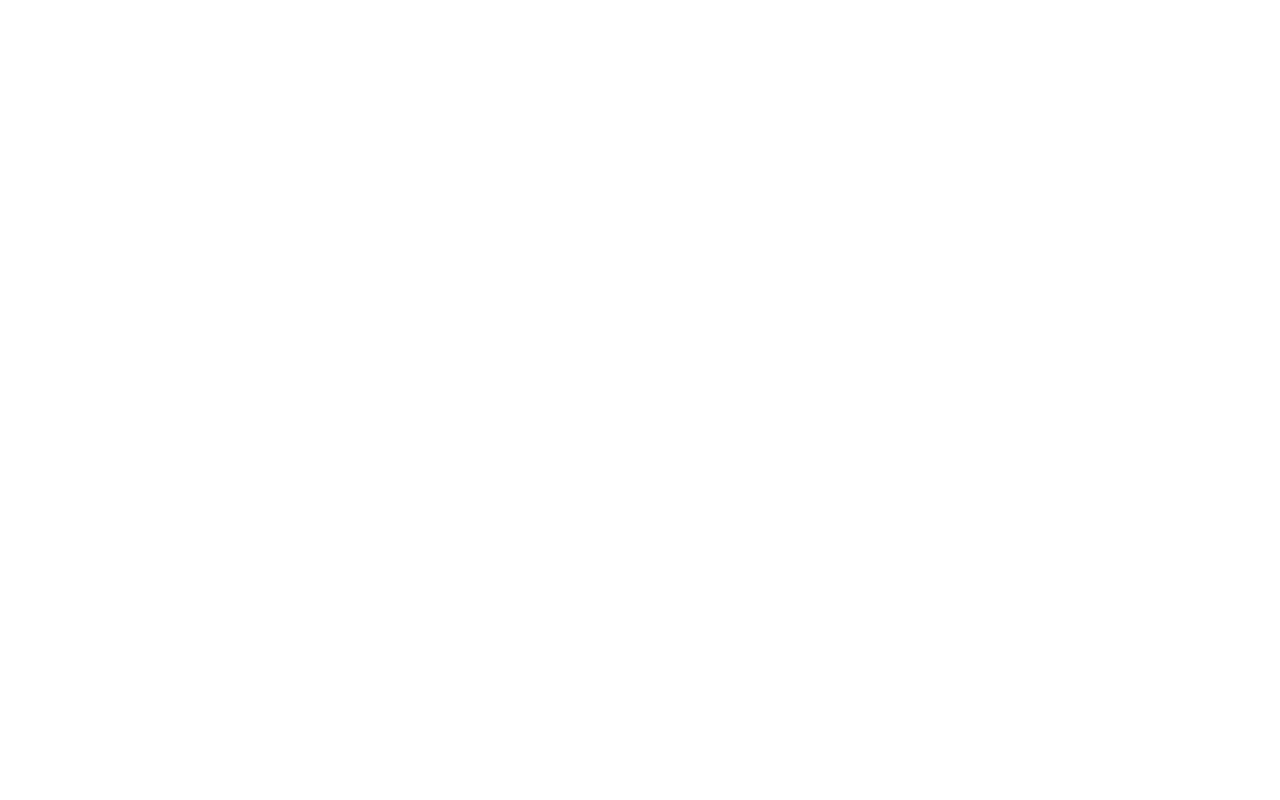
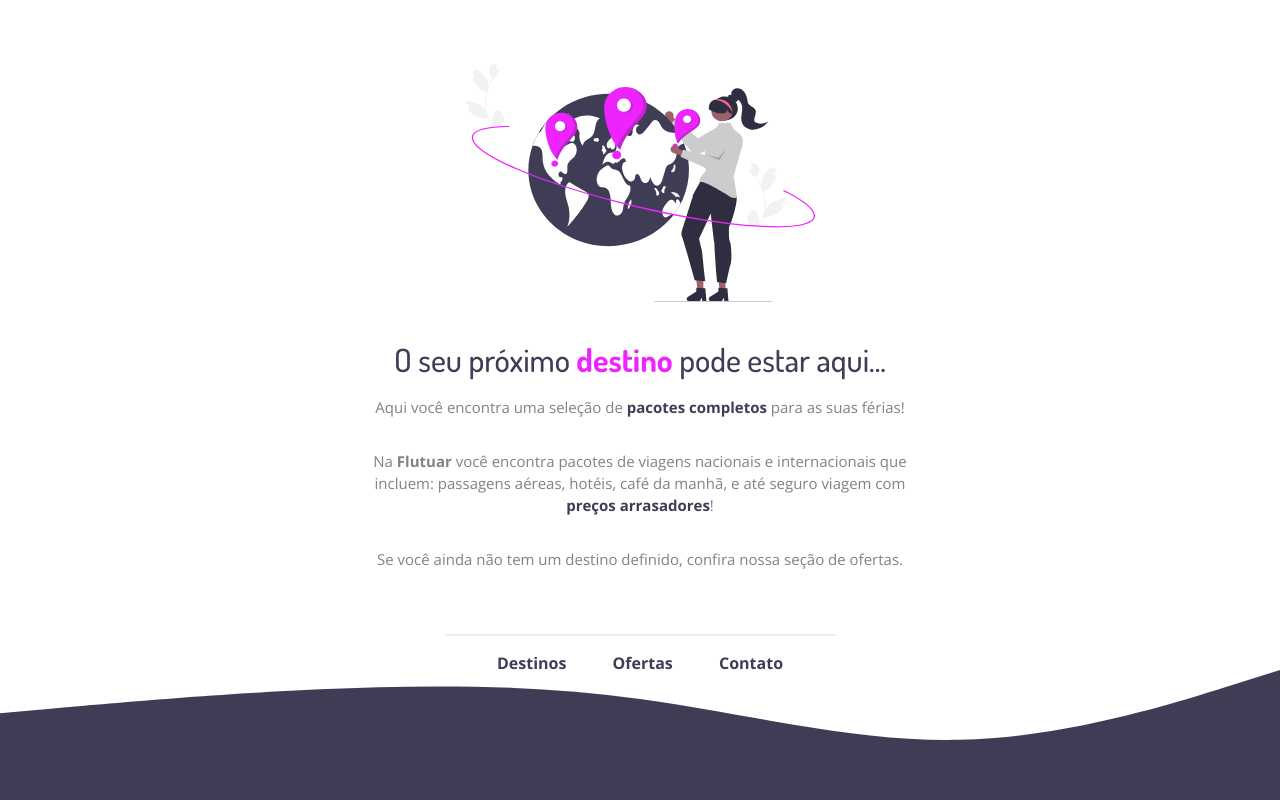
Before and after one commit to douglas-fabiano1/rs-explorer-recriando-layout, a plain HTML site: page index.html in a window 1280 px wide. Drawn offline with nearby package versions, Linux system fonts and the light colour scheme.

Commit message:
html estruturado com tags semânticas, fontes customizadas, favicon, css

```diff
--- a/index.html
+++ b/index.html
@@ -1,11 +1,48 @@
 <!DOCTYPE html>
 <html lang="pt-br">
   <head>
+    <link rel="preconnect" href="https://fonts.googleapis.com" />
+    <link rel="preconnect" href="https://fonts.gstatic.com" crossorigin />
     <meta charset="UTF-8" />
     <meta name="viewport" content="width=device-width, initial-scale=1.0" />
     <link rel="shortcut icon" href="images/favicon.svg" type="image" />
     <title>Flutuar.com</title>
     <link rel="stylesheet" href="style.css" />
+    <link
+      href="https://fonts.googleapis.com/css2?family=Dosis:wght@500;700&family=Open+Sans:wght@400;700&display=swap"
+      rel="stylesheet"
+    />
   </head>
-  <body></body>
+  <body>
+    <main>
+      <img
+        src="/images/image1.svg"
+        alt="Desenho de um globo e uma mulher ao lado escolhendo destinos de viagens"
+      />
+      <h1>O seu próximo <span>destino</span> pode estar aqui...</h1>
+      <p>
+        Aqui você encontra uma seleção de <span>pacotes completos</span> para as
+        suas férias!
+      </p>
+      <p>
+        Na <strong>Flutuar</strong> você encontra pacotes de viagens nacionais e
+        internacionais que incluem: passagens aéreas, hotéis, café da manhã, e
+        até seguro viagem com <span>preços arrasadores</span>!
+      </p>
+      <p>
+        Se você ainda não tem um destino definido, confira nossa seção de
+        ofertas.
+      </p>
+    </main>
+    <footer>
+      <div class="line"></div>
+      <a href="http://127.0.0.1:5500/destinos" target="_blank">Destinos</a>
+      <a href="http://127.0.0.1:5500/ofertas" target="_blank">Ofertas</a>
+      <a href="mailto:douglasfabiano23@gmail.com" target="_blank">Contato</a>
+      <img
+        src="/images/wave.svg"
+        alt="Imagem simulando uma onda no canto inferior da tela"
+      />
+    </footer>
+  </body>
 </html>
--- a/style.css
+++ b/style.css
@@ -3,3 +3,84 @@
   padding: 0;
   box-sizing: border-box;
 }
+
+body {
+  text-align: center;
+  font-family: "Open Sans", sans-serif;
+  background: #fff;
+}
+
+h1 {
+  font-family: "Dosis", sans-serif;
+  font-weight: 500;
+  color: #3f3d56;
+  font-size: 32px;
+
+  width: 494px;
+  margin: 0 auto;
+}
+
+main {
+  width: 626px;
+  margin: 64px auto;
+}
+
+main img {
+  margin-bottom: 32px;
+}
+
+main h1 {
+  margin-bottom: 16px;
+}
+
+main h1 span {
+  color: #ee24ff;
+  font-weight: 700;
+}
+
+main p {
+  color: #828282;
+  text-align: center;
+  font-size: 15px;
+  font-weight: 400;
+  line-height: 22px;
+  width: 540px;
+  margin: 0 auto;
+}
+
+main p span,
+a {
+  color: #3f3d56;
+  font-weight: 700;
+}
+
+main p + p {
+  margin-top: 32px;
+}
+
+footer a {
+  text-decoration: none;
+}
+
+footer a:hover {
+  color: #ee24ff;
+}
+
+footer a + a {
+  margin-left: 42px;
+}
+
+footer .line {
+  width: 391px;
+  height: 0;
+  margin: 0 auto 16px;
+  border: 1px solid #eceff2;
+}
+
+footer img {
+  width: 100vw;
+  position: fixed;
+  left: 0;
+  bottom: 0;
+  right: 0;
+}
```
